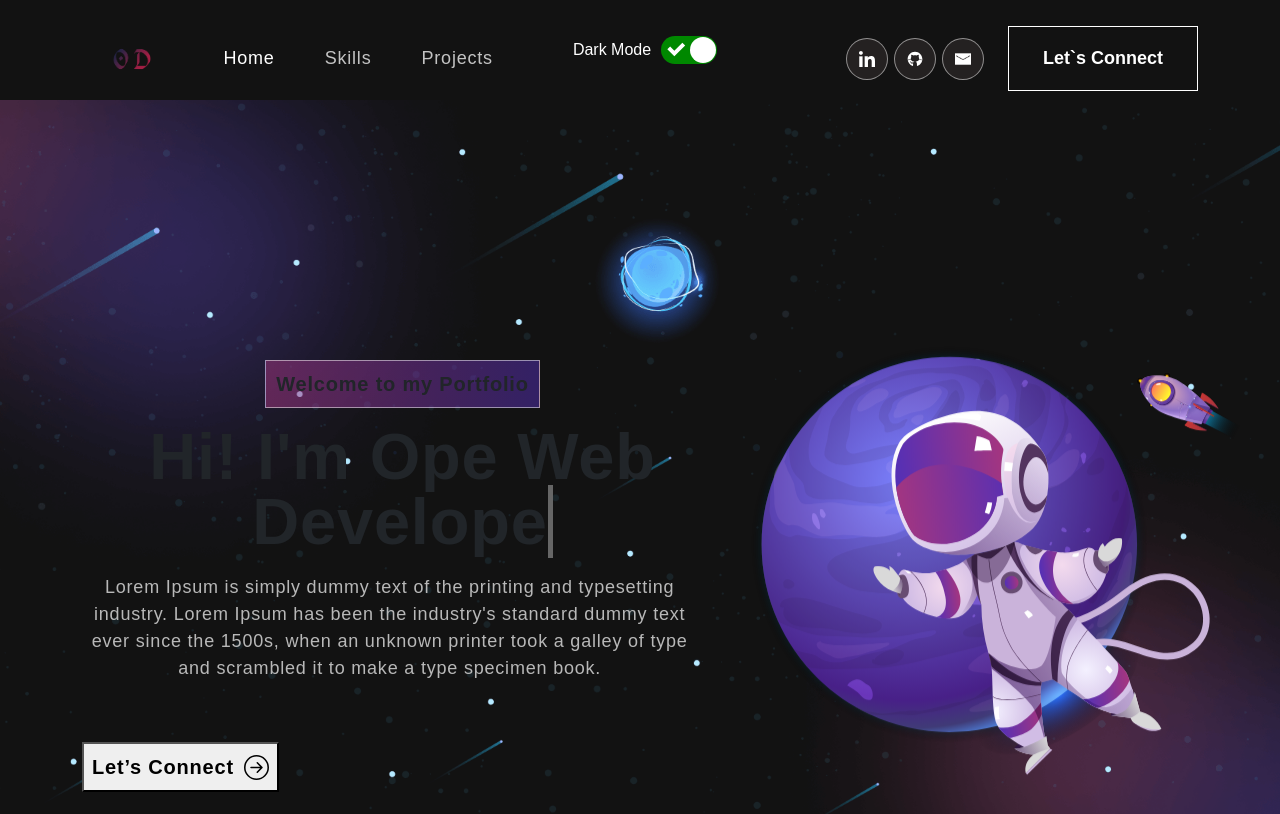
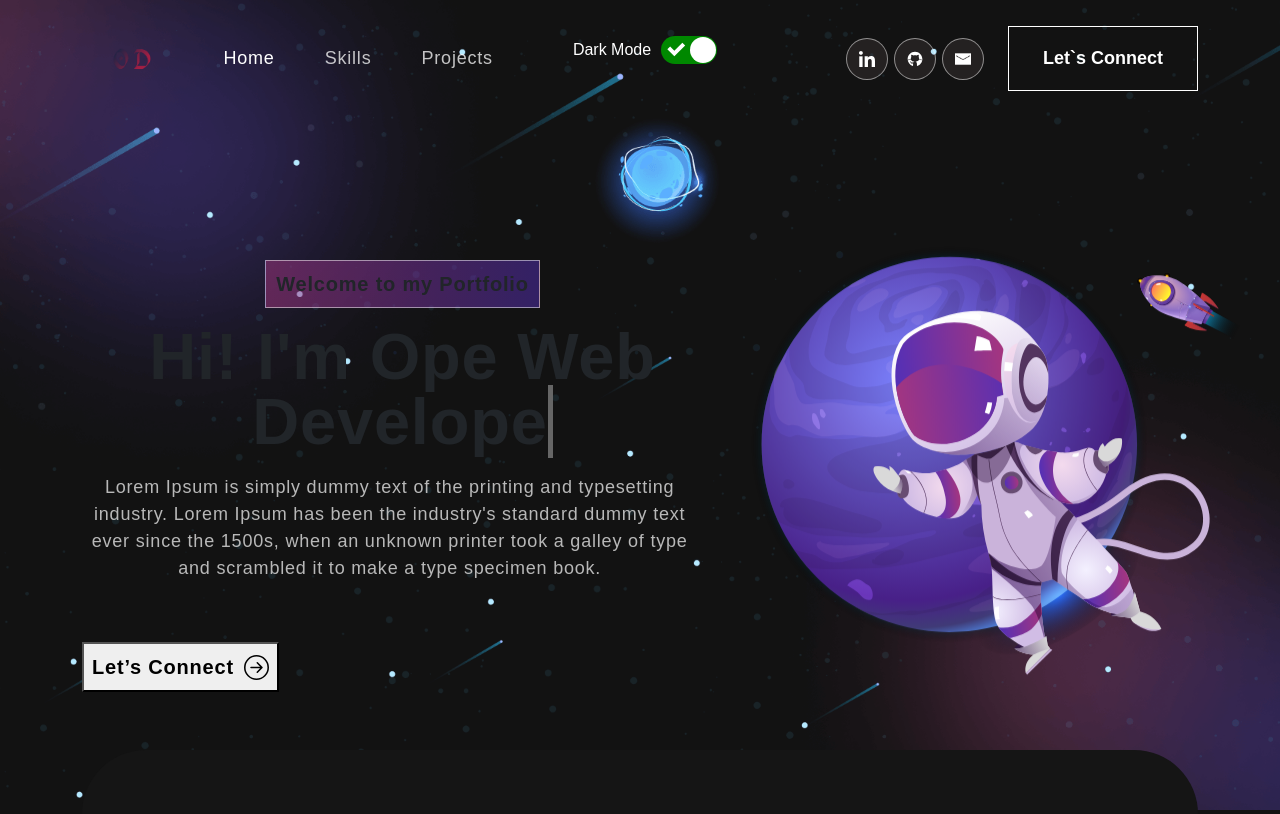
Before and after one commit to OpeDada/portfolio_v2, a React (Create React App) app: page / in a window 1280 px wide. Shown: the top 814 px of the page. Built offline with nearby package versions, Linux system fonts and the light colour scheme.

Commit message:
debugging

```diff
--- a/src/App.js
+++ b/src/App.js
@@ -20,11 +20,11 @@ function App() {
   return (
     <ThemeContext.Provider value={{ theme, toggleTheme }}>
       <div className="App" id={theme}>
-        <NavBar />
         <div className="switch">
           <label> {theme === "light" ? "Light Mode" : "Dark Mode"}</label>
           <ReactSwitch onChange={toggleTheme} checked={theme === "dark"} />
         </div>
+        <NavBar />
         <Banner />
         <Skills />
         <Projects />
--- a/src/assets/css/navbar.css
+++ b/src/assets/css/navbar.css
@@ -5,7 +5,7 @@ nav.navbar {
   position: fixed;
   width: 100%;
   top: 0;
-  z-index: 9999;
+  /* z-index: 9999; */
   transition: 0.32s ease-in-out;
 }
 
@@ -15,6 +15,8 @@ nav.navbar {
   height: 100px;
   justify-content: center;
   align-items: center;
+  position: absolute;
+  z-index: 1;
 }
 
 .switch label {
```
